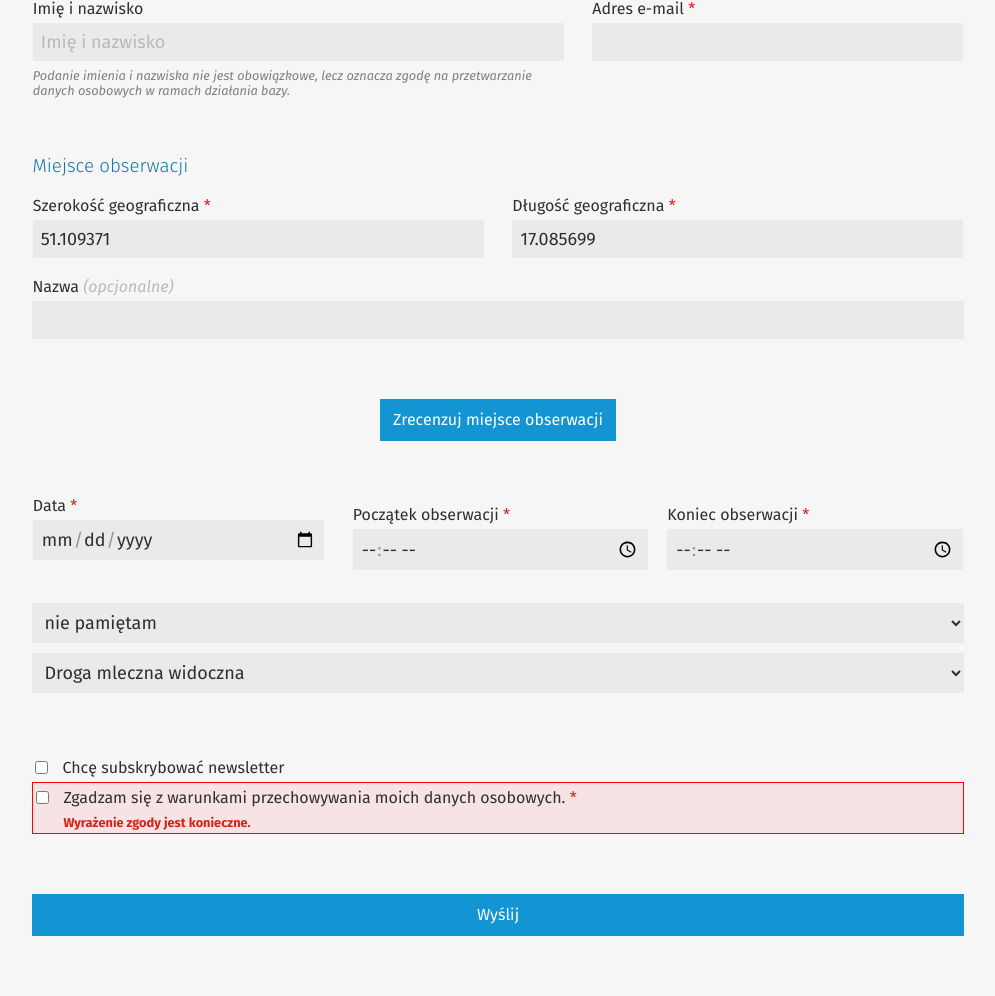
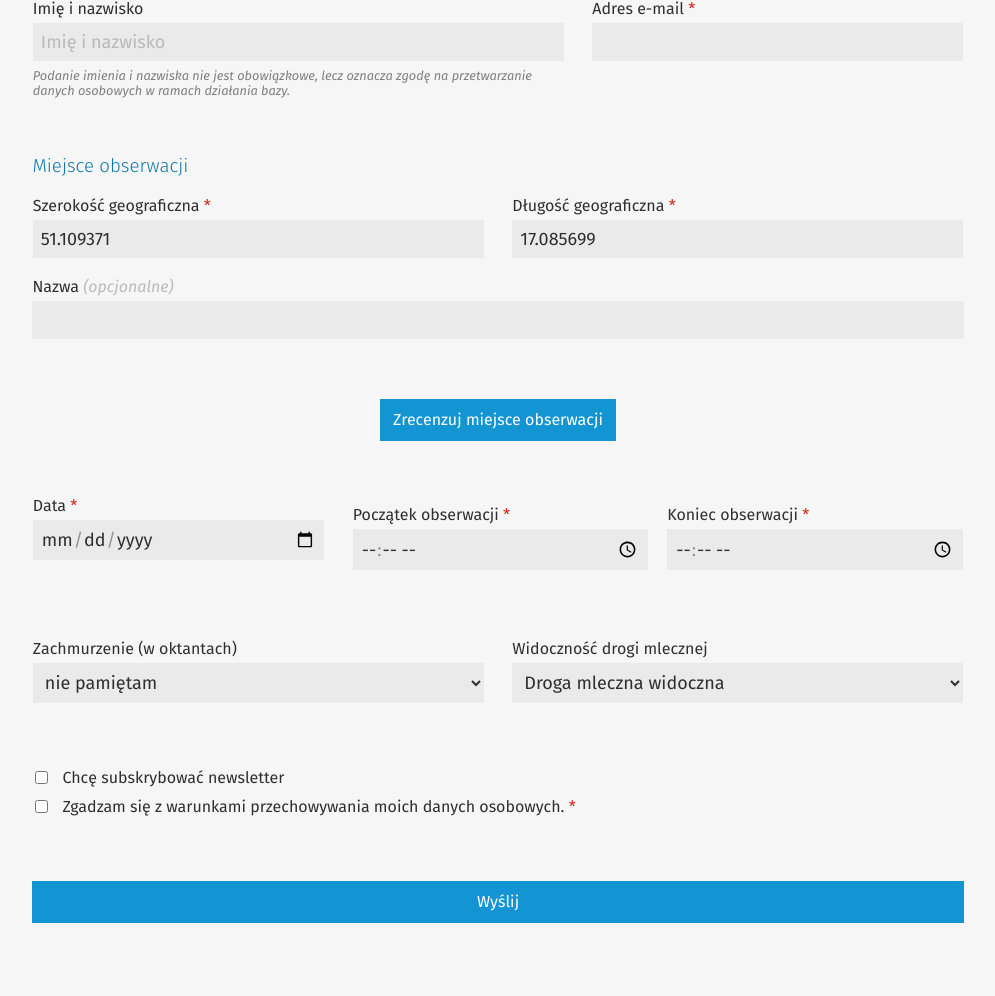
Before and after one commit to gronki/jizera-old, a Flask app: page /new in a window 1280 px wide. Shown: the part 165-1161 px from the top of the page, without its empty margins (142-1137 px from the left). After the commit the page ends 1088 px from the top, so only its background shows below. Run offline with Flask 2, Linux system fonts and the light colour scheme.

Commit message:
Poprawione. Jest na tym etapie co było wcześniej

```diff
--- a/templates/add.html
+++ b/templates/add.html
@@ -9,8 +9,8 @@
     <div class="form-group">
         <div class="row">
             <div class="col-md-7">
-                <label>Imię i nazwisko</label>
-                <input type="text" name="observer_name" placeholder="Imię i nazwisko" />
+                <label for="input-observer-name">Imię i nazwisko</label>
+                <input id="input-observer-name" type="text" name="observer_name" placeholder="Imię i nazwisko" />
                 <p class="description">
                     Podanie imienia i nazwiska nie jest obowiązkowe,
                     lecz oznacza zgodę na przetwarzanie danych
@@ -18,8 +18,8 @@
                 </p>
             </div>
             <div class="col-md-5">
-                <label class="required">Adres e-mail</label>
-                <input type="email" name="email" value="">
+                <label for="input-email" class="required">Adres e-mail</label>
+                <input id="input-email" type="email" name="email" value="">
             </div>
         </div>
     </div>
@@ -28,17 +28,17 @@
         <h3>Miejsce obserwacji</h3>
         <div class="row">
             <div class="col-sm-6">
-                <label class="required">Szerokość geograficzna</label>
-                <input type="text" name="latitude" value="51.109371">
+                <label for="input-latitude" class="required">Szerokość geograficzna</label>
+                <input id="input-latitude" type="text" name="latitude" value="51.109371">
             </div>
             <div class="col-sm-6">
-                <label class="required">Długość geograficzna</label>
-                <input type="text" name="longitude" value="17.085699">
+                <label for="input-longitude" class="required">Długość geograficzna</label>
+                <input id="input-longitude" type="text" name="longitude" value="17.085699">
             </div>
         </div>
 
-        <label class="optional">Nazwa</label>
-        <input type="text" name="location_name" value="">
+        <label for="input-location-name" class="optional">Nazwa</label>
+        <input id="input-location-name" type="text" name="location_name" value="">
     </div>
 
 
@@ -59,54 +59,60 @@
        </div>
 
 
+       <div class="form-group">
            <div class="row">
                <div class="col-lg-4">
 
-               <label class="required">Data</label>
-               <input type="date"   />
+                   <label for="input-date-obs" class="required">Data</label>
+                   <input type="date" id="input-date-obs"  />
                </div>
                <div class="col-lg-8">
 
                    <div class="row">
                        <div class="col-6">
-                       <label class="required">Początek obserwacji</label>
-                       <input type="time"   />
+                           <label for="input-time-start" class="required">Początek obserwacji</label>
+                           <input id="input-time-start" type="time"   />
                        </div>
                        <div class="col-6">
-                       <label class="required">Koniec obserwacji</label>
-                       <input type="time"   />
+                           <label for="input-time-end" class="required">Koniec obserwacji</label>
+                           <input id="input-time-end" type="time"   />
+                       </div>
                    </div>
                </div>
            </div>
        </div>
 
-
-
-       <select>
+       <div class="form-group">
+           <div class="row">
+               <div class="col-md-6">
+                   <label for="select-cloudcover">Zachmurzenie (w oktantach)</label>
+                   <select id="select-cloudcover">
                        <option value="-1">nie pamiętam</option>
                        <option value="0">zachmurzone 0/8</option>
                        <option value="2">zachmurzone 2/8</option>
                        <option value="4">zachmurzone 4/8</option>
                        <option value="6">zachmurzone 6/8</option>
                    </select>
-
-       <select>
+               </div>
+               <div class="col-md-6">
+                   <label for="select-milkyway">Widoczność drogi mlecznej</label>
+                   <select id="select-milkyway">
                        <option value="yes">Droga mleczna widoczna</option>
                        <option value="no">Droga mleczna niewidoczna</option>
                        <option value="unknown">Nie wiem</option>
                    </select>
+               </div>
+           </div>
+       </div>
 
        <div class="form-group">
            <div class="checkbox">
-               <input type="checkbox" name="" value="" id="wanna-subscribe">
+               <input type="checkbox" name="agree-subscribe" value="" id="agree-subscribe">
                <label for="wanna-subscribe">Chcę subskrybować newsletter</label>
            </div>
-           <div class="checkbox error">
-               <input type="checkbox" name="" value="" id="agree-terms">
+           <div class="checkbox">
+               <input type="checkbox" name="agree-terms" value="" id="agree-terms">
                <label for="agree-terms" class="required">Zgadzam się z warunkami przechowywania moich danych osobowych.</label>
-               <p class="error-message">
-                   Wyrażenie zgody jest konieczne.
-               </p>
            </div>
 
        </div>
@@ -116,7 +122,6 @@
        </div>
 
 
-
 </form>
 
 
```
Lines whose indentation alone changed are shown as unchanged.
